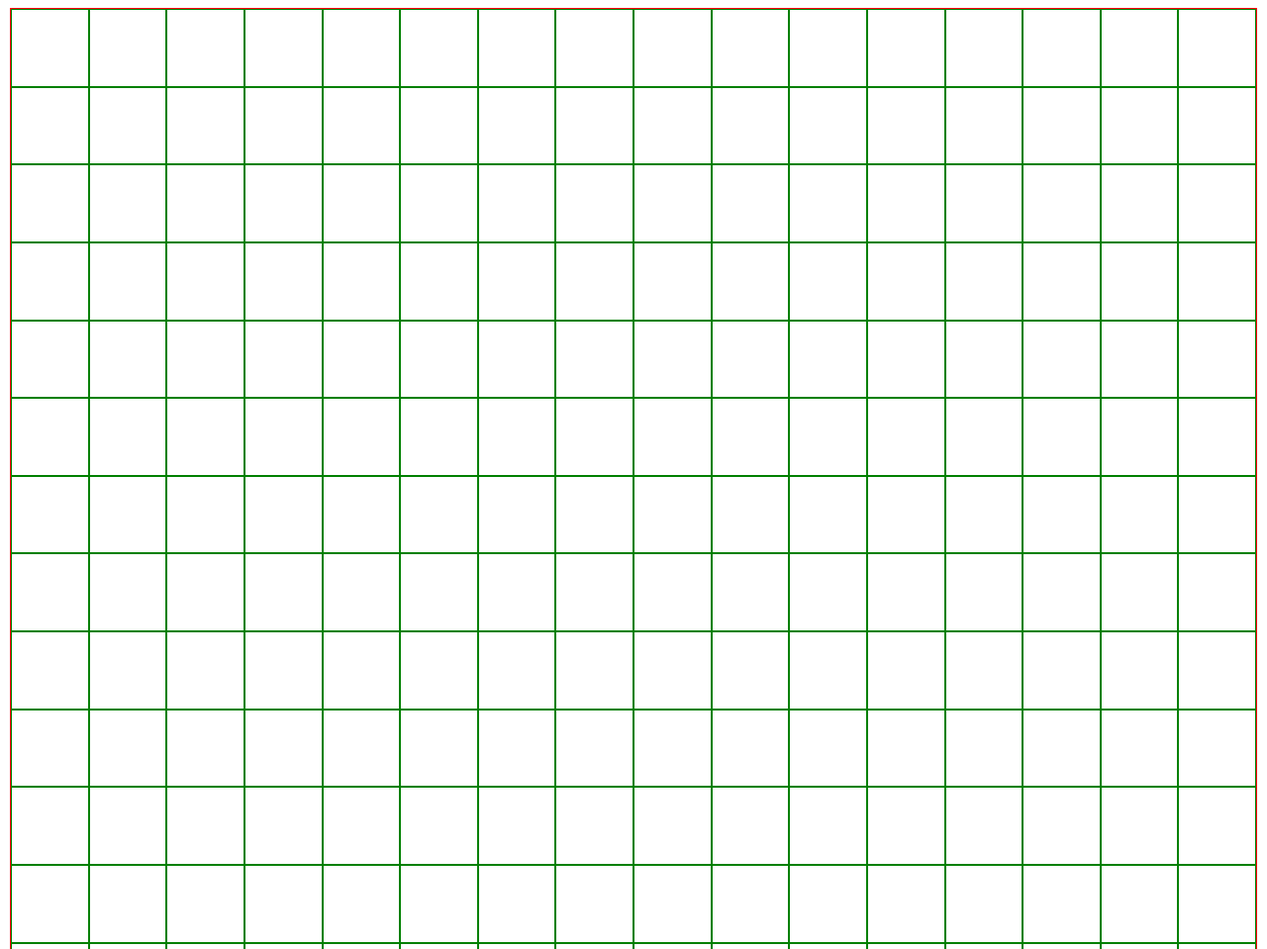
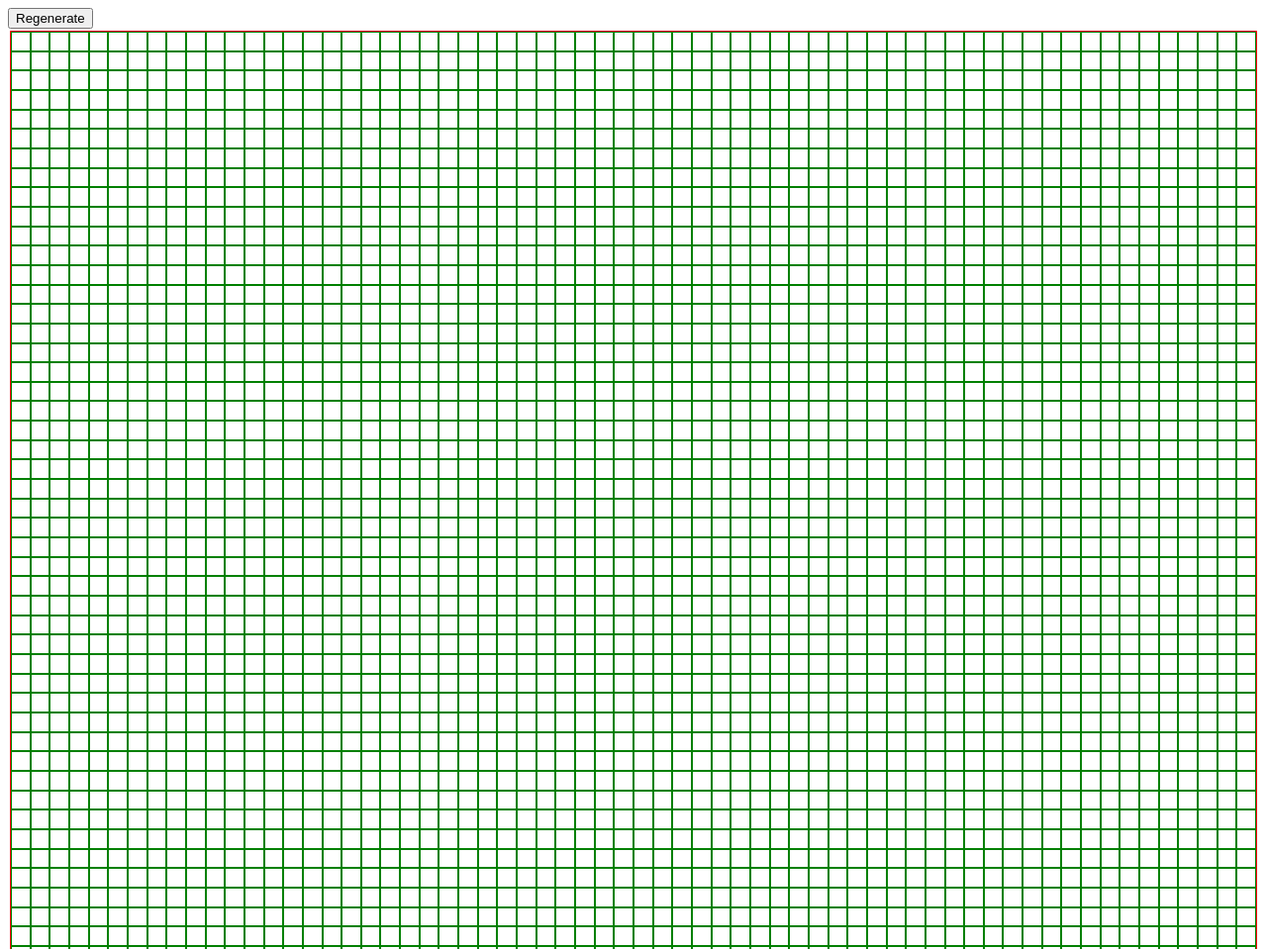
Before and after one commit to SamHou0/odin-sketch, a plain HTML site: page index.html in a window 1280 px wide. Shown: the top 959 px of the page at 99% size. Drawn offline with Linux system fonts and the light colour scheme.

Commit message:
Add regenerate

```diff
--- a/index.html
+++ b/index.html
@@ -9,6 +9,7 @@
 </head>
 
 <body>
+    <button id="regen-button">Regenerate</button>
     <div id="container"></div>
     <script src="main.js"></script>
 </body>
--- a/main.js
+++ b/main.js
@@ -1,17 +1,27 @@
 const container = document.getElementById("container");
-for(let i=0;i<16;i++){
+const regenerateButton = document.getElementById("regen-button");
+function generateGrid(count) {
+    container.replaceChildren();
+    for (let i = 0; i < count; i++) {
         let line = document.createElement("div");
-    line.setAttribute("class","grid-line");
+        line.setAttribute("class", "grid-line");
         container.appendChild(line);
-    for(let i=0;i<16;i++){
+        for (let j = 0; j < count; j++) {
             let element = document.createElement("div");
-        element.setAttribute("class","grid-item");
-        element.addEventListener("mouseenter",function(){
+            element.setAttribute("class", "grid-item");
+            element.addEventListener("mouseenter", function () {
                 this.classList.add("highlight");
             })
-        element.addEventListener("mouseleave",function(){
-            this.classList.remove("class","highlight");
+            element.addEventListener("mouseleave", function () {
+                this.classList.remove("class", "highlight");
             })
             line.appendChild(element);
         }
     }
+}
+generateGrid(64);
+regenerateButton.addEventListener("click", function () {
+    const input = prompt("Enter a value to generate grid.");
+    if (!isNaN(+input)&&(+input<=100)&&(input>0))
+        generateGrid(+input);
+})
```
Lines whose indentation alone changed are shown as unchanged.
